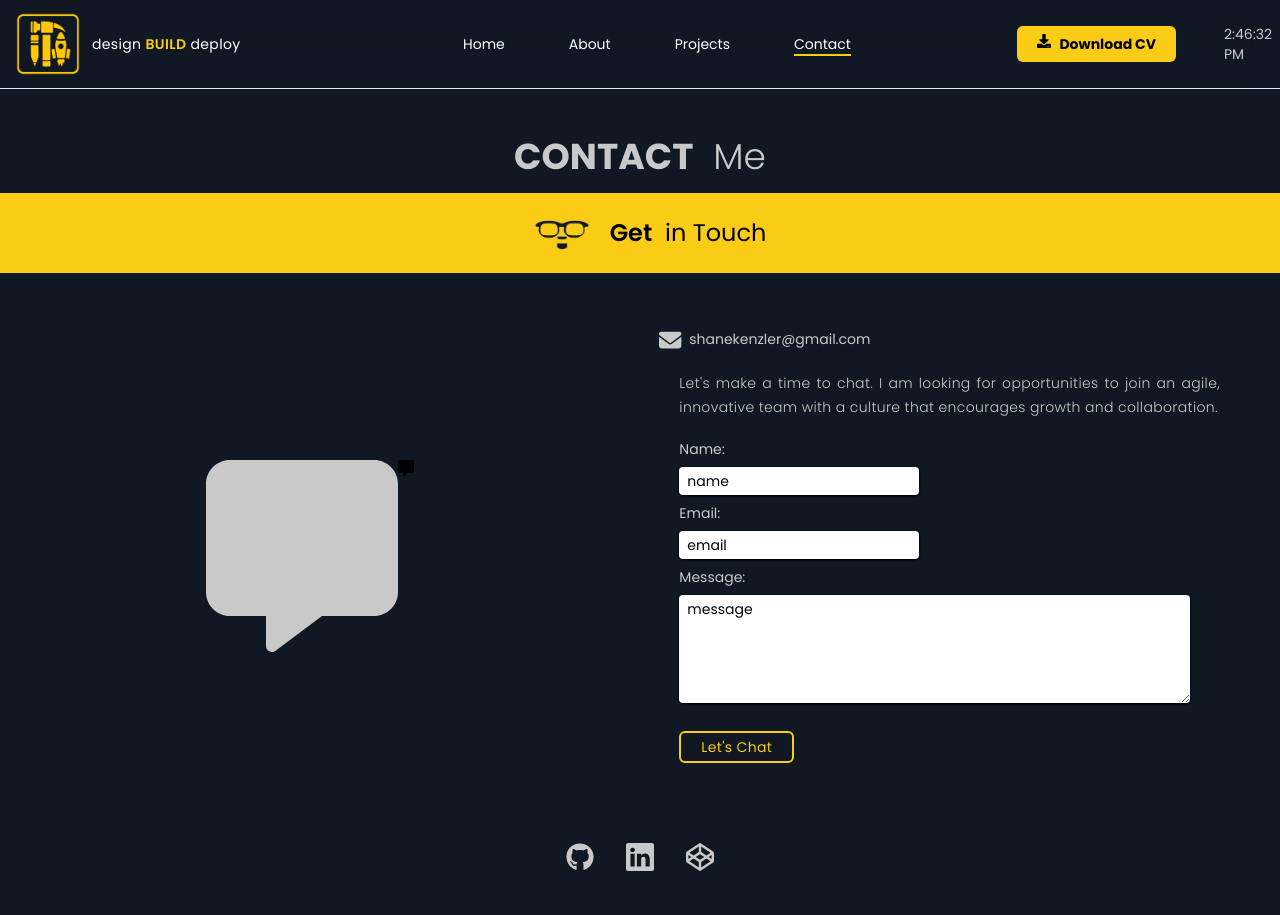
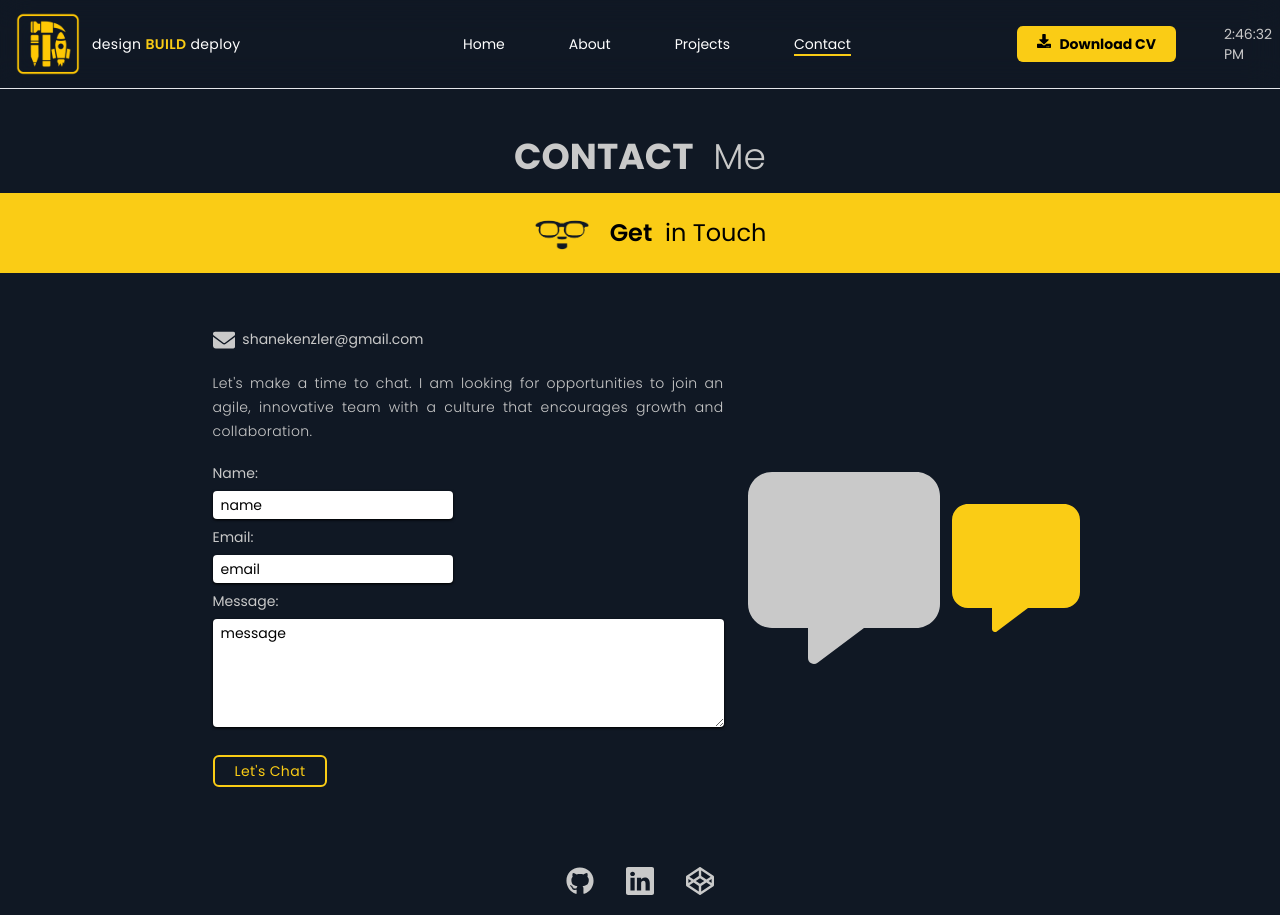
Before and after one commit to SKenzler/react-portfolio, a React (Vite) app: page /contact in a window 1280 px wide. Before the commit the page ends 891 px from the top, so only its background shows below. Built offline with nearby package versions, Linux system fonts and the light colour scheme; a web font is replaced by a local one.

Commit message:
Created a Footer component and adjusted layouts of all pages

```diff
--- /dev/null
+++ b/src/components/Footer.jsx
@@ -0,0 +1,31 @@
+import React from "react";
+import { FaGithub, FaCodepen } from "react-icons/fa";
+import { BsLinkedin } from "react-icons/bs";
+import { Link } from "react-router-dom";
+
+const Footer = () => {
+  return (
+    <div className="flex justify-center items-center gap-8 m-5">
+      <Link to="https://github.com/SKenzler" target="_blank">
+        <div className="hover:scale-125 cursor-pointer">
+          <FaGithub size={28} color="#C9C9C9" />
+        </div>
+      </Link>
+      <Link
+        to="https://www.linkedin.com/in/shane-kenzler-40567497/"
+        target="_blank"
+      >
+        <div className="hover:scale-125 cursor-pointer">
+          <BsLinkedin size={28} color="#C9C9C9" />
+        </div>
+      </Link>
+      <Link to="https://codepen.io/skenzler" target="_blank">
+        <div className="hover:scale-125 cursor-pointer">
+          <FaCodepen size={28} color="#C9C9C9" />
+        </div>
+      </Link>
+    </div>
+  );
+};
+
+export default Footer;
--- a/src/components/ProjectCarousel.jsx
+++ b/src/components/ProjectCarousel.jsx
@@ -75,12 +75,12 @@ const ProjectCarousel = ({ images }) => {
   };
 
   return (
-    <div className="w-full h-80 md:h-screen bg-[#101824] flex justify-center items-center overflow-hidden">
+    <div className="w-full h-80 md:h-screen bg-[#101824] flex justify-center items-center">
       <AnimatePresence>
         {images.map((item, index) => (
           <motion.img
             key={index}
-            className="flex justify-center items-center w-[22em] sm:w-[30em] object-fill p-2"
+            className="flex justify-center items-center w-[22em] sm:w-[30em] object-fill p-2 overflow-hidden"
             src={item}
             alt={item}
             initial="center"
--- a/src/pages/About.jsx
+++ b/src/pages/About.jsx
@@ -1,6 +1,7 @@
 import React from "react";
 import { motion } from "framer-motion";
 import Navbar from "../components/Navbar";
+import Footer from "../components/Footer";
 import aboutDesign from "../assets/about-page-design.png";
 import aboutBuild from "../assets/about-page-vscode.png";
 import aboutDeploy from "../assets/about-page-react.png";
@@ -9,6 +10,7 @@ const About = () => {
   return (
     <>
       <Navbar />
+      <div className="flex flex-col w-full h-screen">
         <h1 className="flex justify-center text-center text-[#C9C9C9] text-4xl font-bold mt-12">
           ABOUT<span className="font-light">&nbsp; Me</span>
         </h1>
@@ -17,7 +19,10 @@ const About = () => {
           whileInView={{ opacity: 1, x: 0, transition: { duration: 1 } }}
           viewport={{ once: true }}
         >
-        <img src={aboutDesign} alt="Portfolio Landing Pages with Figma logo" />
+          <img
+            src={aboutDesign}
+            alt="Portfolio Landing Pages with Figma logo"
+          />
         </motion.div>
         <motion.div
           initial={{ opacity: 0, x: -50 }}
@@ -44,6 +49,8 @@ const About = () => {
             alt="React logo with examples of deployed apps"
           />
         </motion.div>
+        <Footer />
+      </div>
     </>
   );
 };
--- a/src/pages/Contact.jsx
+++ b/src/pages/Contact.jsx
@@ -1,18 +1,19 @@
 import React from "react";
 import Navbar from "../components/Navbar";
+import Footer from "../components/Footer";
 import contactImage from "../assets/contact-image.png";
 import { Link } from "react-router-dom";
 import { FaGithub, FaCodepen, FaCommentAlt } from "react-icons/fa";
 import { FaMessage, FaEnvelope } from "react-icons/fa6";
 import { BsLinkedin } from "react-icons/bs";
-import { motion } from "framer-motion";
+import { easeIn, motion } from "framer-motion";
 
 const Contact = () => {
   return (
     <>
       <Navbar />
-      <div w-full h-screen flex flex-col justify-center items-center>
-        <h1 className="flex justify-center  text-center text-[#C9C9C9] text-4xl font-bold mt-12">
+      <div className="w-full h-full flex flex-col justify-center items-center">
+        <h1 className="flex justify-center text-center text-[#C9C9C9] text-4xl font-bold mt-12">
           CONTACT<span className="font-light">&nbsp; Me</span>
         </h1>
         <div className="flex justify-center items-center w-full bg-yellow-400 font-semibold text-2xl my-4">
@@ -24,18 +25,9 @@ const Contact = () => {
           />
           Get <span className="font-normal">&nbsp; in Touch</span>
         </div>
-        <div className="flex justify-center items-center">
-          <motion.div
-            className="w-full flex justify-center"
-            initial={{ opacity: 0 }}
-            animate={{ opacity: 1 }}
-            transition={{ duration: 2 }}
-          >
-            <FaMessage size={"12rem"} color="#C9C9C9" />
-            <FaCommentAlt />
-          </motion.div>
-          <div className="flex flex-col w-full p-10">
-            <div className="flex">
+        <div className="w-3/5 flex flex-col md:flex-row justify-center items-center p-10">
+          <div className="flex flex-col w-full">
+            <div className="flex px-5">
               <FaEnvelope size={"1.4rem"} color="#C9C9C9" />
               <h6 className="text-[#C9C9C9] text-sm font-nornmal text-start">
                 &nbsp; shanekenzler@gmail.com
@@ -95,27 +87,24 @@ const Contact = () => {
               </button>
             </form>
           </div>
+          <motion.div
+            className="w-full flex justify-center p-1"
+            initial={{ opacity: 0 }}
+            animate={{ opacity: 1 }}
+            transition={{ duration: 2, delay: 1, ease: easeIn }}
+          >
+            <FaMessage size={"12rem"} color="#C9C9C9" />
+          </motion.div>
+          <motion.div
+            className="w-full flex justify-center p-2"
+            initial={{ opacity: 0 }}
+            animate={{ opacity: 1 }}
+            transition={{ duration: 2, delay: 2, ease: easeIn }}
+          >
+            <FaCommentAlt size={"8rem"} color="#FACC15" />
+          </motion.div>
         </div>
-        <div className="flex justify-center items-center gap-8 m-5">
-          <Link to="https://github.com/SKenzler" target="_blank">
-            <div className="hover:scale-125 cursor-pointer">
-              <FaGithub size={28} color="#C9C9C9" />
-            </div>
-          </Link>
-          <Link
-            to="https://www.linkedin.com/in/shane-kenzler-40567497/"
-            target="_blank"
-          >
-            <div className="hover:scale-125 cursor-pointer">
-              <BsLinkedin size={28} color="#C9C9C9" />
-            </div>
-          </Link>
-          <Link to="https://codepen.io/skenzler" target="_blank">
-            <div className="hover:scale-125 cursor-pointer">
-              <FaCodepen size={28} color="#C9C9C9" />
-            </div>
-          </Link>
-        </div>
+        <Footer />
       </div>
     </>
   );
--- a/src/pages/Home.jsx
+++ b/src/pages/Home.jsx
@@ -1,9 +1,9 @@
 import React from "react";
-import { FaGithub, FaCodepen } from "react-icons/fa";
-import { BsLinkedin } from "react-icons/bs";
 import heroImage from "../assets/hero-image.png";
+import { FaGithub } from "react-icons/fa";
 import { easeIn, motion } from "framer-motion";
 import Navbar from "../components/Navbar";
+import Footer from "../components/Footer";
 import { Link } from "react-router-dom";
 
 const Home = () => {
@@ -43,7 +43,7 @@ const Home = () => {
           whileInView={{
             opacity: 1,
             x: 0,
-            transition: { duration: 3, delay: 2, ease: easeIn },
+            transition: { duration: 3, delay: 1, ease: easeIn },
           }}
           viewport={{ once: true }}
         >
@@ -54,26 +54,7 @@ const Home = () => {
           />
         </motion.div>
       </div>
-      <div className="flex justify-center items-center gap-8 m-5">
-        <Link to="https://github.com/SKenzler" target="_blank">
-          <div className="hover:scale-125 cursor-pointer">
-            <FaGithub size={28} color="#C9C9C9" />
-          </div>
-        </Link>
-        <Link
-          to="https://www.linkedin.com/in/shane-kenzler-40567497/"
-          target="_blank"
-        >
-          <div className="hover:scale-125 cursor-pointer">
-            <BsLinkedin size={28} color="#C9C9C9" />
-          </div>
-        </Link>
-        <Link to="https://codepen.io/skenzler" target="_blank">
-          <div className="hover:scale-125 cursor-pointer">
-            <FaCodepen size={28} color="#C9C9C9" />
-          </div>
-        </Link>
-      </div>
+      <Footer />
     </>
   );
 };
--- a/src/pages/Projects.jsx
+++ b/src/pages/Projects.jsx
@@ -1,5 +1,6 @@
 import React from "react";
 import Navbar from "../components/Navbar";
+import Footer from "../components/Footer";
 import ProjectCarousel from "../components/ProjectCarousel";
 import images from "../utilities/images";
 import FlipCard from "../components/FlipCard";
@@ -9,16 +10,26 @@ const Projects = () => {
   return (
     <>
       <Navbar />
-      <h1 className="flex justify-center text-center text-[#C9C9C9] text-4xl font-bold mt-12">
-        PROJECTS<span className="font-light">&nbsp; Designs</span>
-      </h1>
-      <p className="w-auto text-sm text-[#C9C9C9] text-center p-5">
-        Designed in Figma. Lorem ipsum dolor sit amet, consectetur adipisicing
-        elit. Corrupti, ipsam vero molestias magni, pariatur beatae laborum
-        dignissimos consequuntur autem, sequi suscipit.
-      </p>
-      <ProjectCarousel images={images} />
-      <FlipCard cards={cards} />
+      <div className="w-full h-screenflex flex-col">
+        <div className="flex flex-col justify-center text-center mt-10">
+          <h1 className="text-[#C9C9C9] text-4xl font-bold">
+            PROJECTS<span className="font-light">&nbsp; Designs</span>
+          </h1>
+        </div>
+        <div w-full flex justify-center>
+          <ProjectCarousel images={images} />
+        </div>
+        <p className="text-sm text-[#C9C9C9] text-center tracking-wide m-5">
+          The following are some Landing Page designs created in Figma.
+        </p>
+        <div w-full flex justify-center>
+          <FlipCard cards={cards} />
+        </div>
+        <p className="text-sm text-[#C9C9C9] text-center tracking-wide m-5">
+          The following are some Personal Projects build using React.
+        </p>
+        <Footer />
+      </div>
     </>
   );
 };
```
Lines whose indentation alone changed are shown as unchanged.
